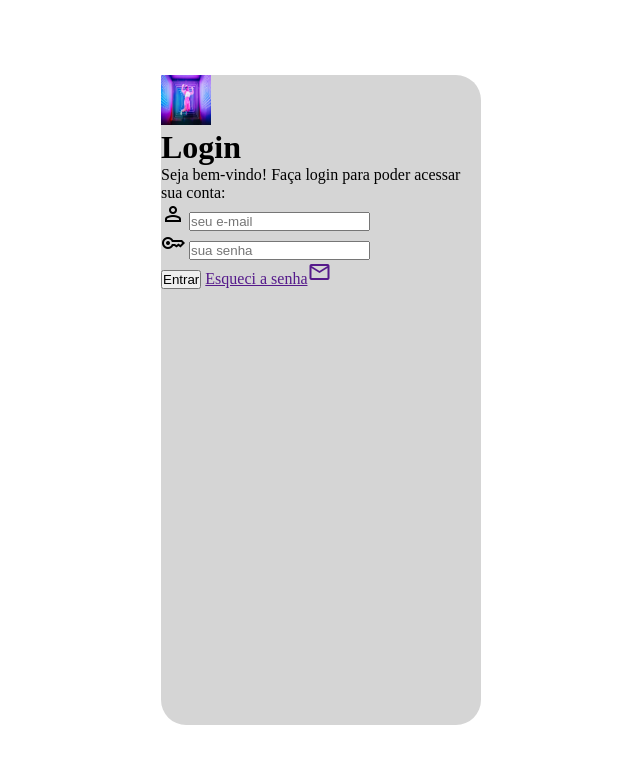
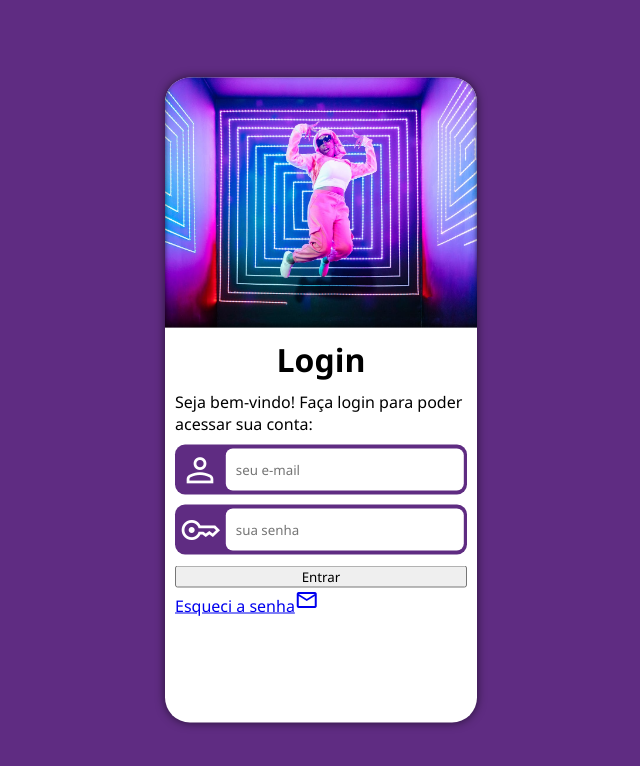
Before and after one commit to gabriel-txt/projeto-login, a plain HTML site: page index.html in a window 1280 px wide. Shown: the whole page, without its empty margins (319-959 px from the left). Drawn offline with nearby package versions, Linux system fonts and the light colour scheme.

Commit message:
almost ready

```diff
--- a/estilos/default.css
+++ b/estilos/default.css
@@ -3,24 +3,71 @@
 * {
     margin: 0;
     padding: 0;
+    font-family: 'Segoe UI', Tahoma, Geneva, Verdana, sans-serif;
+    box-sizing: border-box;
 }
 
 body {
     height: 100vh;
     position: relative;
+    background-color: #5F2C82;
     main {
         position: absolute;
-        width: 320px;
-        height: 650px;
+        width: 312px;
+        height: 645px;
         left: 50%;
         top: 50%;
         transform: translate(-50%, -50%);
-        background-color: rgba(187, 187, 187, 0.616);
+        background-color: white;
         border-radius: 25px;
+        box-shadow: 0 0 10px rgba(0, 0, 0, 0.603);
+        > div#image {
+            width: 312px;
+            height: 250px;
+            background: url('../imagens/pexels-rdne-9089256.jpg') center center no-repeat fixed;
+            background-size: cover;
+            border-radius: 25px 25px 0 0;
+            box-shadow: inset 0 -2px 5px rgba(0, 0, 0, 0.678);
+        }
+        > div#loginfield {
+            width: 312px;
+            height: 295px;
+            padding: 10px;
+            > h1 {
+                text-align: center;
+                padding-bottom: 10px;
+            }
+            > form {
+                > div#emailfield,>div#passfield {
+                    background-color: #5F2C82;
+                    margin-top: 10px;
+                    border-radius: 10px;
+                    position: relative;
+                    > i {
+                        color: white;
+                        vertical-align: center;
+                        font-size: 40px;
+                        padding: 5px;
+                    }
+                    > input {
+                        position: absolute;
+                        width: 238px;
+                        height: 42px;
+                        top: 50%;
+                        left: 50%;
+                        transform: translate(-40%,-50%);
+                        border-radius: 7px;
+                        border: none;
+                        padding: 10px;
+                    }
+                }
+                > div#buttonfield {
+                    margin-top: 10px;
+                    > .button {
+                        width: 292px;
+                    }
+                }
+            }
+        }
     }
 }
-
-img {
-    width: 50px;
-    height: 50px;
-}
--- a/index.html
+++ b/index.html
@@ -9,10 +9,11 @@
 </head>
 <body>
     <main>
-        <img src="imagens/pexels-rdne-9089256.jpg" alt="Plano de fundo">
-        <h1>Login</h1>
-        <p>Seja bem-vindo! Faça login para poder acessar sua conta:</p>
-        <form method="post">
+        <div id="image"></div>
+        <div id="loginfield">
+            <h1>Login</h1>
+            <p>Seja bem-vindo! Faça login para poder acessar sua conta:</p>
+            <form method="post">
                 <div id="emailfield">
                     <i class="material-symbols-outlined">person</i>
                     <input type="email" name="useremail" id="iuseremail" placeholder="seu e-mail">
@@ -22,11 +23,11 @@
                     <input type="password" name="userpass" id="iuserpass" placeholder="sua senha" min="8">
                 </div>
                 <div id="buttonfield">
-                    <input type="submit" value="Entrar">
-                    <a href="">Esqueci a senha<i class="material-symbols-outlined">mail</i></a>
+                    <input type="submit" value="Entrar" class="button">
+                    <a href="#" class="button">Esqueci a senha<i class="material-symbols-outlined">mail</i></a>
                 </div>
-        </form>
-
+            </form>
+        </div>
     </main>
 </body>
 </html>
```
